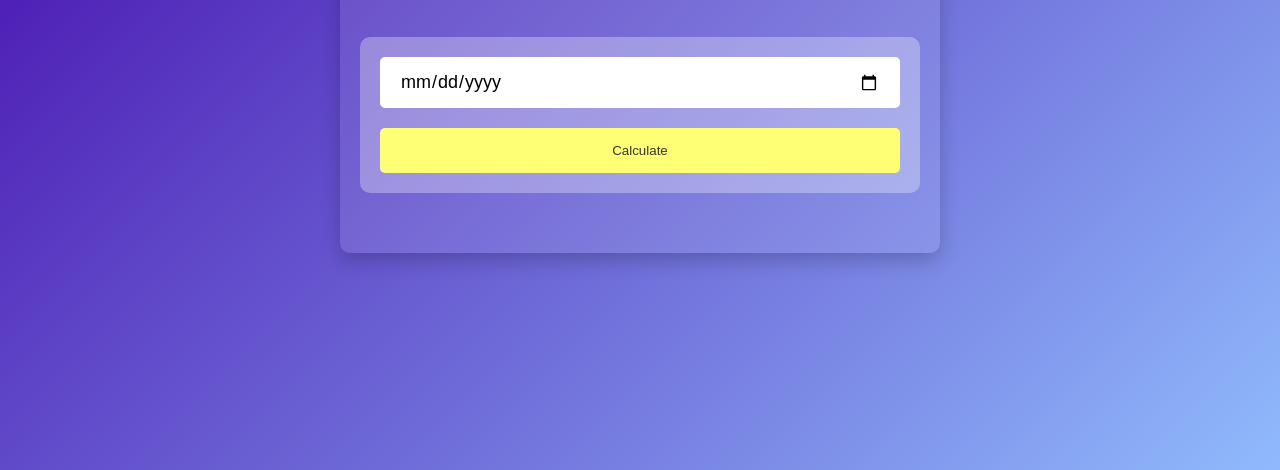
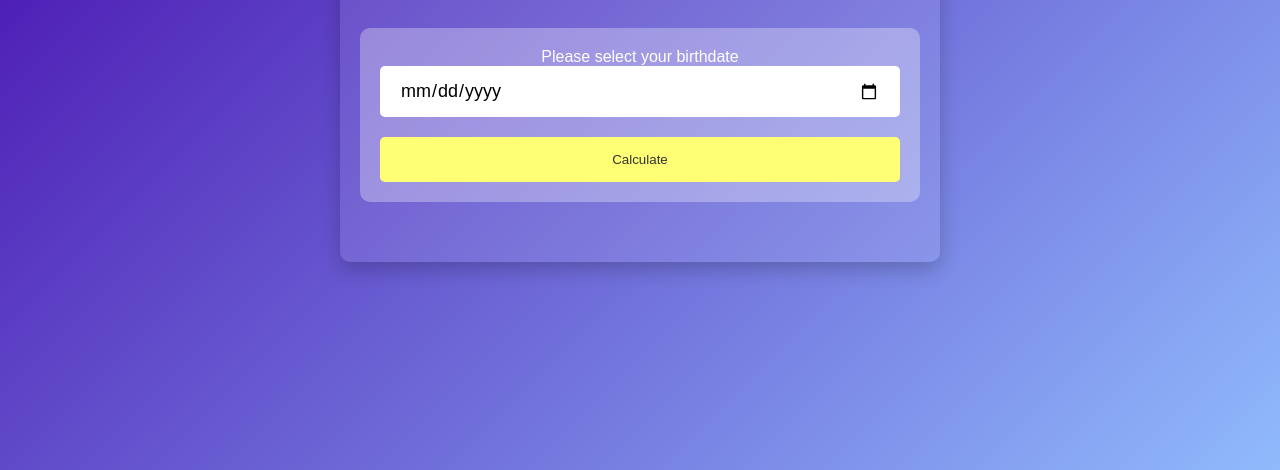
Before and after one commit to ThisalLochana/Age-Calculator-using-JS, a plain HTML site: page index.html in a window 1280 px wide. Shown: the part 330-800 px from the top of the page. Drawn offline with Linux system fonts and the light colour scheme.

Commit message:
Update index.html to include birthdate prompt
Added a prompt for the user to select their birthdate.

```diff
--- a/index.html
+++ b/index.html
@@ -12,6 +12,7 @@
         <div class="calculator">
             <h1>JavaScript <br><span>Age Calculator</span></h1>
             <div class="input-box">
+                <p id="text">Please select your birthdate</p>
                 <input type="date" id="date">
                 <button onclick="calculateAge()">Calculate</button>
             </div>
```
